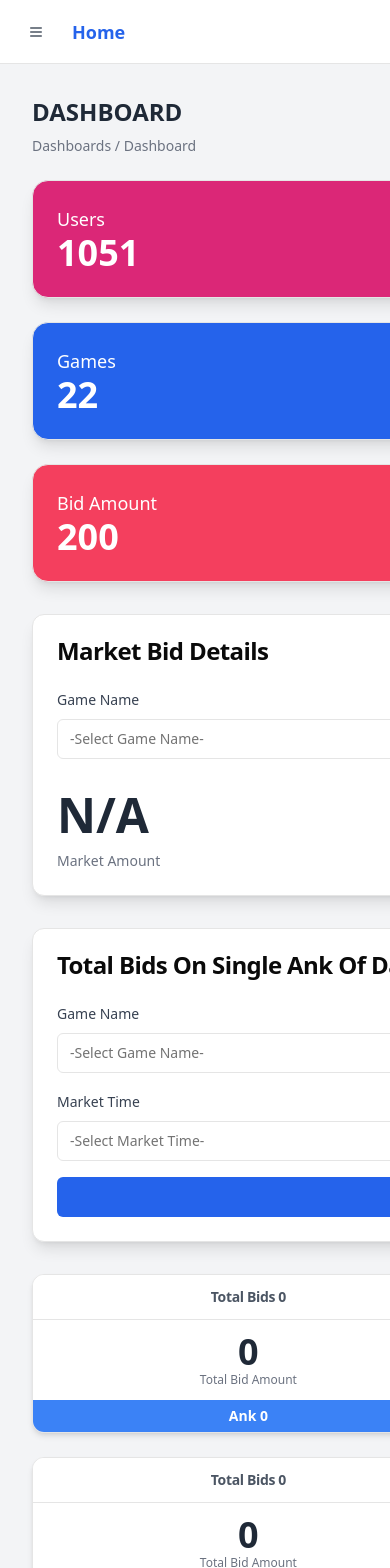
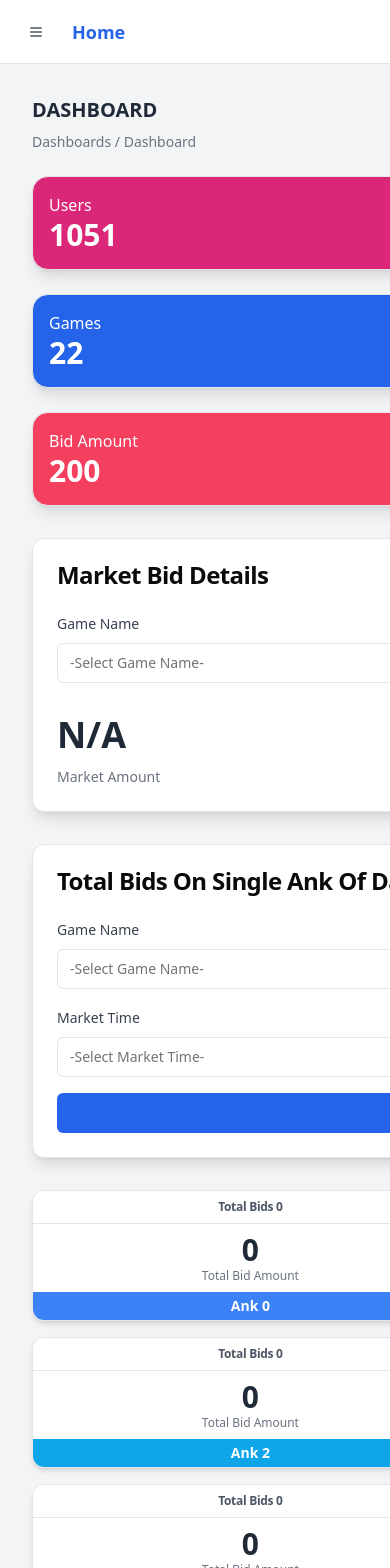
Before and after one commit to tyujjwal6/Kalyan-555, a React (Vite) app: page / in a window 390 px wide. Shown: the top 1568 px of the page. Built offline with nearby package versions, Linux system fonts and the light colour scheme.

Commit message:
Your some changes

```diff
--- a/src/Pages/Dashboard/DashboardPage.jsx
+++ b/src/Pages/Dashboard/DashboardPage.jsx
@@ -20,18 +20,21 @@ import {
   DialogClose,
 } from "@/components/ui/dialog";
 
-// --- Reusable Components ---
+// --- Reusable Components (with responsive text size) ---
 
 const StatCard = ({ title, value, icon, color, to }) => (
   <Link to={to} className="transform transition-transform hover:scale-105">
     <Card className={`${color} text-white shadow-lg rounded-2xl`}>
-      <CardContent className="p-6 flex items-center justify-between">
+      {/* --- RESPONSIVE: Adjusted padding for mobile --- */}
+      <CardContent className="p-4 sm:p-6 flex items-center justify-between">
         <div>
-          <div className="text-lg font-medium">{title}</div>
-          <div className="text-4xl font-bold">{value}</div>
+          {/* --- RESPONSIVE: Adjusted font sizes for mobile --- */}
+          <div className="text-base sm:text-lg font-medium">{title}</div>
+          <div className="text-3xl sm:text-4xl font-bold">{value}</div>
         </div>
-        <div className="bg-white/20 p-4 rounded-full">
-          {icon}
+        <div className="bg-white/20 p-3 sm:p-4 rounded-full">
+          {/* --- RESPONSIVE: Adjusted icon size for mobile --- */}
+          {React.cloneElement(icon, { className: "h-6 w-6 sm:h-8 sm:w-8"})}
         </div>
       </CardContent>
     </Card>
@@ -41,14 +44,16 @@ const StatCard = ({ title, value, icon, color, to }) => (
 const AnkCard = ({ ankNumber, bids, amount, color }) => (
   <Link to={`/bid-history?ank=${ankNumber}`} className="transform transition-transform hover:scale-105">
     <Card className="shadow-md rounded-xl overflow-hidden">
-      <CardHeader className="p-3 bg-white border-b">
-        <CardTitle className="text-sm font-semibold text-center text-gray-600">Total Bids {bids}</CardTitle>
+      <CardHeader className="p-2 sm:p-3 bg-white border-b">
+        {/* --- RESPONSIVE: Smaller title text on mobile --- */}
+        <CardTitle className="text-xs sm:text-sm font-semibold text-center text-gray-600">Total Bids {bids}</CardTitle>
       </CardHeader>
-      <CardContent className="p-3 text-center">
-        <div className="text-4xl font-bold text-gray-800">{amount.toLocaleString()}</div>
+      <CardContent className="p-2 sm:p-3 text-center">
+        {/* --- RESPONSIVE: Smaller amount text on mobile --- */}
+        <div className="text-3xl sm:text-4xl font-bold text-gray-800">{amount.toLocaleString()}</div>
         <p className="text-xs text-gray-500">Total Bid Amount</p>
       </CardContent>
-      <div className={`${color} text-white text-center py-1.5 text-sm font-semibold`}>
+      <div className={`${color} text-white text-center py-1 sm:py-1.5 text-sm font-semibold`}>
         Ank {ankNumber}
       </div>
     </Card>
@@ -57,7 +62,7 @@ const AnkCard = ({ ankNumber, bids, amount, color }) => (
 
 
 const DashboardPage = () => {
-  // State for forms and API interactions
+  // State for forms and API interactions (No changes here)
   const [marketBidGame, setMarketBidGame] = useState('');
   const [marketBidAmount, setMarketBidAmount] = useState('N/A');
   const [isMarketBidLoading, setIsMarketBidLoading] = useState(false);
@@ -66,7 +71,7 @@ const DashboardPage = () => {
   const [marketTime, setMarketTime] = useState('');
   const [isAnkLoading, setIsAnkLoading] = useState(false);
 
-  // State for the "Ank" cards data
+  // State for the "Ank" cards data (No changes here)
   const [ankData, setAnkData] = useState([
     { ank: 0, bids: 0, amount: 0, color: 'bg-blue-500' }, { ank: 1, bids: 0, amount: 0, color: 'bg-green-500' },
     { ank: 2, bids: 0, amount: 0, color: 'bg-sky-500' }, { ank: 3, bids: 0, amount: 0, color: 'bg-yellow-500' },
@@ -75,7 +80,7 @@ const DashboardPage = () => {
     { ank: 8, bids: 0, amount: 0, color: 'bg-red-500' }, { ank: 9, bids: 0, amount: 0, color: 'bg-teal-500' },
   ]);
 
-  // State for the user table and modal
+  // State for the user table and modal (No changes here)
   const [unapprovedUsers, setUnapprovedUsers] = useState([
     { id: 1, user: 'Sandip Kumar', mobile: '7029828702', email: 'temp@gmail.com', date: '04 Jul 2025', balance: 9, betting: 'No', transfer: 'No', active: 'Yes' },
   ]);
@@ -83,7 +88,7 @@ const DashboardPage = () => {
   const [isUserModalOpen, setIsUserModalOpen] = useState(false);
   const [selectedUser, setSelectedUser] = useState(null);
 
-  // --- API Handlers ---
+  // --- API Handlers (No changes here) ---
 
   const handleMarketBidSelect = (gameName) => {
     setMarketBidGame(gameName);
@@ -134,17 +139,20 @@ const DashboardPage = () => {
 
   return (
     <>
+      {/* --- RESPONSIVE: Padding is already responsive, which is great. --- */}
       <div className="min-h-screen w-full bg-gray-100 p-4 sm:p-6 lg:p-8">
         <header className="flex flex-col sm:flex-row justify-between items-start sm:items-center mb-6 gap-2">
-          <h1 className="text-2xl font-bold text-gray-800">DASHBOARD</h1>
+          {/* --- RESPONSIVE: Smaller header text on mobile --- */}
+          <h1 className="text-xl sm:text-2xl font-bold text-gray-800">DASHBOARD</h1>
           <div className="text-sm text-gray-500">Dashboards / Dashboard</div>
         </header>
 
         <main className="space-y-8">
+          {/* --- RESPONSIVE: The grid columns are already responsive. Perfect. --- */}
           <div className="grid grid-cols-1 md:grid-cols-2 lg:grid-cols-3 gap-6">
-            <StatCard title="Users" value="1051" icon={<User size={32} />} color="bg-pink-600" to="/user-management" />
-            <StatCard title="Games" value="22" icon={<Gamepad2 size={32} />} color="bg-blue-600" to="/game-name-3" />
-            <StatCard title="Bid Amount" value="200" icon={<Tag size={32} />} color="bg-rose-500" to="/bid-history" />
+            <StatCard title="Users" value="1051" icon={<User />} color="bg-pink-600" to="/user-management" />
+            <StatCard title="Games" value="22" icon={<Gamepad2 />} color="bg-blue-600" to="/game-name-3" />
+            <StatCard title="Bid Amount" value="200" icon={<Tag />} color="bg-rose-500" to="/bid-history" />
           </div>
 
           <div className="grid grid-cols-1 lg:grid-cols-2 gap-8">
@@ -157,8 +165,9 @@ const DashboardPage = () => {
                   <SelectContent><SelectItem value="Kalyan Morning">Kalyan Morning</SelectItem><SelectItem value="Milan Day">Milan Day</SelectItem></SelectContent>
                 </Select>
                 <div className="mt-6">
-                  <div className="text-5xl font-bold text-gray-800 h-16 flex items-center">
-                    {isMarketBidLoading ? <Loader2 className="h-12 w-12 animate-spin text-gray-400" /> : marketBidAmount}
+                  {/* --- RESPONSIVE: Smaller text and height on mobile for the large amount display --- */}
+                  <div className="text-4xl sm:text-5xl font-bold text-gray-800 h-14 sm:h-16 flex items-center">
+                    {isMarketBidLoading ? <Loader2 className="h-10 w-10 sm:h-12 sm:w-12 animate-spin text-gray-400" /> : marketBidAmount}
                   </div>
                   <div className="text-sm text-gray-500 mt-1">Market Amount</div>
                 </div>
@@ -168,6 +177,7 @@ const DashboardPage = () => {
             <Card className="shadow-lg rounded-xl">
               <CardHeader><CardTitle>Total Bids On Single Ank Of Date 04 Jul 2025</CardTitle></CardHeader>
               <CardContent>
+                {/* --- RESPONSIVE: The form already stacks on mobile (`flex-col sm:flex-row`). Perfect. --- */}
                 <form onSubmit={handleGetBids} className="flex flex-col sm:flex-row items-end gap-4">
                   <div className="w-full">
                     <label htmlFor="ank-game-name" className="text-sm font-medium text-gray-700">Game Name</label>
@@ -185,7 +195,8 @@ const DashboardPage = () => {
             </Card>
           </div>
 
-          <div className="grid grid-cols-2 md:grid-cols-3 lg:grid-cols-5 gap-6">
+          {/* --- RESPONSIVE: Grid starts with 2 columns on mobile and expands. Perfect. --- */}
+          <div className="grid grid-cols-2 md:grid-cols-3 lg:grid-cols-5 gap-4 sm:gap-6">
             {ankData.map(data => (
                 <AnkCard key={data.ank} ankNumber={data.ank} bids={data.bids} amount={data.amount} color={data.color} />
             ))}
@@ -194,6 +205,7 @@ const DashboardPage = () => {
           <Card className="shadow-lg rounded-xl">
             <CardHeader><CardTitle>Un-Approved Users List</CardTitle></CardHeader>
             <CardContent>
+              {/* --- RESPONSIVE: The search/show entries controls already stack on mobile. Perfect. --- */}
               <div className="flex flex-col md:flex-row justify-between items-center mb-4 gap-4">
                   <div className="flex items-center gap-2 w-full md:w-auto">
                       <span className="text-sm">Show</span>
@@ -205,6 +217,7 @@ const DashboardPage = () => {
                       <Input id="search-users" type="search" value={searchTerm} onChange={(e) => setSearchTerm(e.target.value)} />
                   </div>
               </div>
+              {/* --- RESPONSIVE: This is the key for tables. It makes the table horizontally scrollable on small screens, preventing layout breakage. --- */}
               <div className="overflow-x-auto">
                   <Table>
                     <TableHeader>
@@ -234,7 +247,7 @@ const DashboardPage = () => {
         </main>
       </div>
 
-      {/* User Detail Modal */}
+      {/* User Detail Modal (shadcn Dialog is inherently responsive) */}
       <Dialog open={isUserModalOpen} onOpenChange={setIsUserModalOpen}>
         <DialogContent>
           <DialogHeader>
@@ -257,4 +270,4 @@ const DashboardPage = () => {
   );
 };
 
-export default DashboardPage;
+export  default DashboardPage;
```
